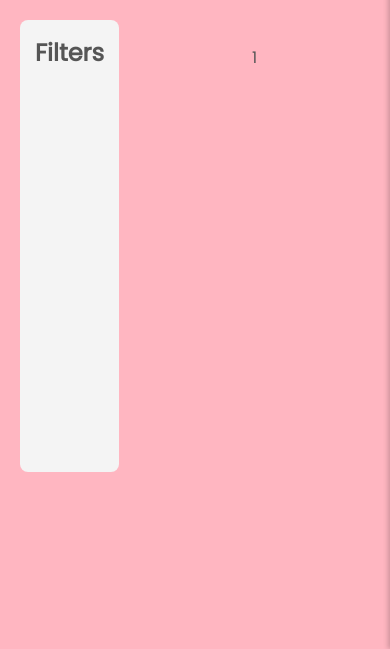
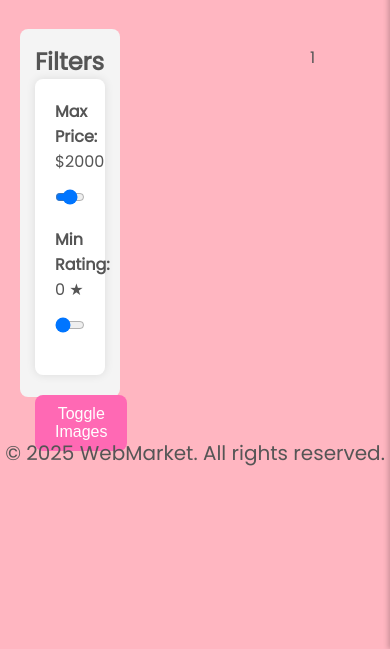
Before and after one commit to BohdanKalitovskyi/web-market, a Django app: page / in a window 390 px wide; the page is wider, and only the part inside the window is pictured. Shown: the part 195-844 px from the top of that part. Run offline with Django 5.2, Linux system fonts and the light colour scheme.

Commit message:
main func done, responsiveness remaining

```diff
--- a/store/static/store/css/orders.css
+++ b/store/static/store/css/orders.css
@@ -1,8 +1,11 @@
 h1 {
+    padding-top: 10px;
+    padding-bottom: 10px;
     text-align: center;
     font-size: 36px;
     color: #333;
     margin-bottom: 20px;
+    background-color: rgb(246, 127, 232);
 }
 
 ul {
--- a/store/static/store/css/payment.css
+++ b/store/static/store/css/payment.css
@@ -1,10 +1,13 @@
 
 
 h1 {
+  padding-top: 10px;
+  padding-bottom: 10px;
   text-align: center;
   font-size: 36px;
   color: #333;
   margin-bottom: 20px;
+  background-color: rgb(246, 127, 232);
 }
 
 a.btn {
--- a/store/static/store/css/styles.css
+++ b/store/static/store/css/styles.css
@@ -4,6 +4,7 @@
     margin: 0;
     padding: 0;
 }
+
 
 body {
     color: #555;
@@ -19,13 +20,13 @@ a {
 .container {
     display: flex;
     gap: 20px;
-    max-width: 1200px;
+    max-width: 1800px;
     margin: auto;
     padding: 20px;
 }
 
 /* Header */
-header {
+header{
     background-color: rgb(246, 127, 232);
 }
 
@@ -79,11 +80,57 @@ header {
 
 /* Sidebar */
 .sidebar {
+    margin-top: 9px;
     width: 20%;
     background: #f4f4f4;
     padding: 15px;
     border-radius: 8px;
-    height: 50vh;
+    height: 40vh;
+}
+
+/* Filters Section */
+
+.filters {
+    background-color: #fff;
+    padding: 20px;
+    border-radius: 8px;
+    box-shadow: 0px 0px 10px rgba(0, 0, 0, 0.1);
+    margin-bottom: 20px;
+}
+
+.filter {
+    margin-bottom: 15px;
+}
+
+.filter label {
+    font-weight: bold;
+    margin-bottom: 5px;
+    display: inline-block;
+}
+
+#price-filter, #rating-filter {
+    width: 100%;
+    margin-top: 10px;
+}
+
+#price-range, #rating-range {
+    font-weight: 500;
+}
+
+/* Button Styles */
+#toggle-images {
+    padding: 10px 20px;
+    background-color: #ff69b4;
+    color: white;
+    border: none;
+    cursor: pointer;
+    border-radius: 8px;
+    font-size: 16px;
+    transition: background-color 0.3s ease;
+}
+
+#toggle-images:hover {
+    background-color: rgb(151, 4, 151);
 }
 
 /* Products Section */
@@ -138,6 +185,7 @@ header {
     justify-content: center;
     margin-top: 20px;
     gap: 10px;
+    margin-left: 50%;
 }
 
 .pagination button {
@@ -222,8 +270,8 @@ header {
 }
 
 .close-cart {
-    height: 20px;
-    width: 15px;
+    height: 40px;
+    width: 30px;
     margin-top: 10px;
     border-radius: 10px;
     border: 1px solid white;
@@ -262,3 +310,11 @@ header {
     transition: all 100ms ease;
     background-color: red;
 }
+
+/* Footer */
+footer{
+    width: 100%;
+    height: 5vh;
+    text-align: center;
+    padding-top: 2.5vh;
+}
--- a/store/static/store/js/store.js
+++ b/store/static/store/js/store.js
@@ -17,7 +17,7 @@ document.addEventListener('DOMContentLoaded', function() {
     // Fetch all products from API
     async function fetchAllProducts() {
         try {
-            const response = await fetch('https://dummyjson.com/products?limit=200&select=id,title,price,images');
+            const response = await fetch('https://dummyjson.com/products?limit=200&select=id,title,price,images,rating');
             const data = await response.json();
             allProducts = data.products;
             loadProducts(currentPage);
@@ -28,8 +28,22 @@ document.addEventListener('DOMContentLoaded', function() {
 
     // Load products on the current page
     function loadProducts(page) {
+
         const start = (page - 1) * productsPerPage;
-        const productsToShow = searchInput.value ? filteredProducts.slice(start, start + productsPerPage) : allProducts.slice(start, start + productsPerPage);
+
+        let filtered = allProducts.filter(product => {
+            return product.price <= priceFilter.value && product.rating >= ratingFilter.value;
+        });
+
+        if (searchInput.value) {
+            const searchTerm = searchInput.value.toLowerCase();
+            filtered = filtered.filter(product => product.title.toLowerCase().includes(searchTerm));
+        }
+
+
+
+        const productsToShow = filtered.slice(start, start + productsPerPage);
+
         renderProducts(productsToShow);
         document.getElementById('page-number').innerText = page;
         toggleButtons(page);
@@ -39,8 +53,10 @@ document.addEventListener('DOMContentLoaded', function() {
     function renderProducts(products) {
         productContainer.innerHTML = '';
         products.forEach(product => {
+
             const productCard = document.createElement('div');
             productCard.classList.add('product-card');
+
             productCard.innerHTML = `
                 <button
                     class="add-to-cart"
@@ -50,9 +66,10 @@ document.addEventListener('DOMContentLoaded', function() {
                     data-image="${product.images[0]}">
                     Add to the cart
                 </button>
-                <img src="${product.images[0]}" alt="${product.title}" loading="lazy">
+                ${showImages ? `<img src="${product.images[0]}" alt="${product.title}" loading="lazy">` : ''}
                 <h3>${product.title}</h3>
                 <p>${product.price} $</p>
+                <p>Rating: ${product.rating} ★</p>
             `;
             productContainer.appendChild(productCard);
         });
@@ -74,6 +91,7 @@ document.addEventListener('DOMContentLoaded', function() {
 
     // Toggle visibility of pagination buttons
     function toggleButtons(page) {
+
         const previousButton = document.getElementById('previous');
         if (page === 1) {
             previousButton.style.display = 'none';
@@ -81,7 +99,18 @@ document.addEventListener('DOMContentLoaded', function() {
             previousButton.style.display = 'inline-block';
         }
 
-        const productsToShow = searchInput.value ? filteredProducts : allProducts;
+        let filtered = allProducts.filter(product => {
+            return product.price <= priceFilter.value && product.rating >= ratingFilter.value;
+        });
+
+        if (searchInput.value) {
+            const searchTerm = searchInput.value.toLowerCase();
+            filtered = filtered.filter(product => product.title.toLowerCase().includes(searchTerm));
+        }
+
+        const productsToShow = filtered;
+
+
         if (page * productsPerPage < productsToShow.length) {
             document.getElementById('next').style.display = 'inline-block';
         } else {
@@ -199,9 +228,34 @@ document.addEventListener('DOMContentLoaded', function() {
     // Checkout functionality
     const checkoutBtn = document.querySelector('.checkout-btn');
     checkoutBtn.addEventListener('click', function() {
+        if (cart.length === 0) return;
         localStorage.setItem('cart', JSON.stringify(cart));
-        console.log('Pay button clicked');
         window.location.href = '/payment/';
     });
 
+    // Filters functionality
+
+    const priceFilter = document.getElementById('price-filter');
+    const ratingFilter = document.getElementById('rating-filter');
+    const priceRange = document.getElementById('price-range');
+    const ratingRange = document.getElementById('rating-range');
+    const toggleImagesBtn = document.getElementById('toggle-images');
+
+    let showImages = true;
+
+    priceFilter.addEventListener('input', function() {
+        priceRange.innerText = `$${priceFilter.value}`;
+        loadProducts(currentPage);
+    });
+
+    ratingFilter.addEventListener('input', function() {
+        ratingRange.innerText = `${ratingFilter.value} ★`;
+        loadProducts(currentPage);
+    });
+
+    toggleImagesBtn.addEventListener('click', function() {
+        showImages = !showImages;
+        loadProducts(currentPage);
+    });
+
 });
--- a/store/templates/store/index.html
+++ b/store/templates/store/index.html
@@ -24,6 +24,18 @@
 <div class="container">
     <aside class="sidebar">
         <h2>Filters</h2>
+        <div class="filters">
+            <div class="filter">
+                <label for="price-filter">Max Price: <span id="price-range">$2000</span></label>
+                <input type="range" id="price-filter" min="0" max="2000" step="2" value="1000">
+            </div>
+
+            <div class="filter">
+                <label for="rating-filter">Min Rating: <span id="rating-range">0 ★</span></label>
+                <input type="range" id="rating-filter" min="0" max="5" step="0.1" value="0">
+            </div>
+        </div>
+        <button id="toggle-images">Toggle Images</button>
     </aside>
     <main class="products">
         <div class="product-grid">
--- a/store/templates/store/layout.html
+++ b/store/templates/store/layout.html
@@ -19,6 +19,12 @@
     {% block content %}
     {% endblock %}
 
+    <footer>
+        <div class="footer-container">
+            <p style="font-size: 20px;">&copy; 2025 WebMarket. All rights reserved.</p>
+        </div>
+    </footer>
+
     <script src="{% static 'store/js/store.js' %}" defer></script>
 </body>
 </html>
--- a/store/templates/store/orders.html
+++ b/store/templates/store/orders.html
@@ -14,7 +14,9 @@
 {% endblock %}
 
 {% block content %}
+
 <h1>Your Orders</h1>
+
 <a href="{% url 'home' %}" class="btn btn-primary">Cancel</a>
 <ul>
     {% for order in orders %}
```
Also changed, not shown: store/static/store/js/payment.js (+42 -0 lines), db.sqlite3.
